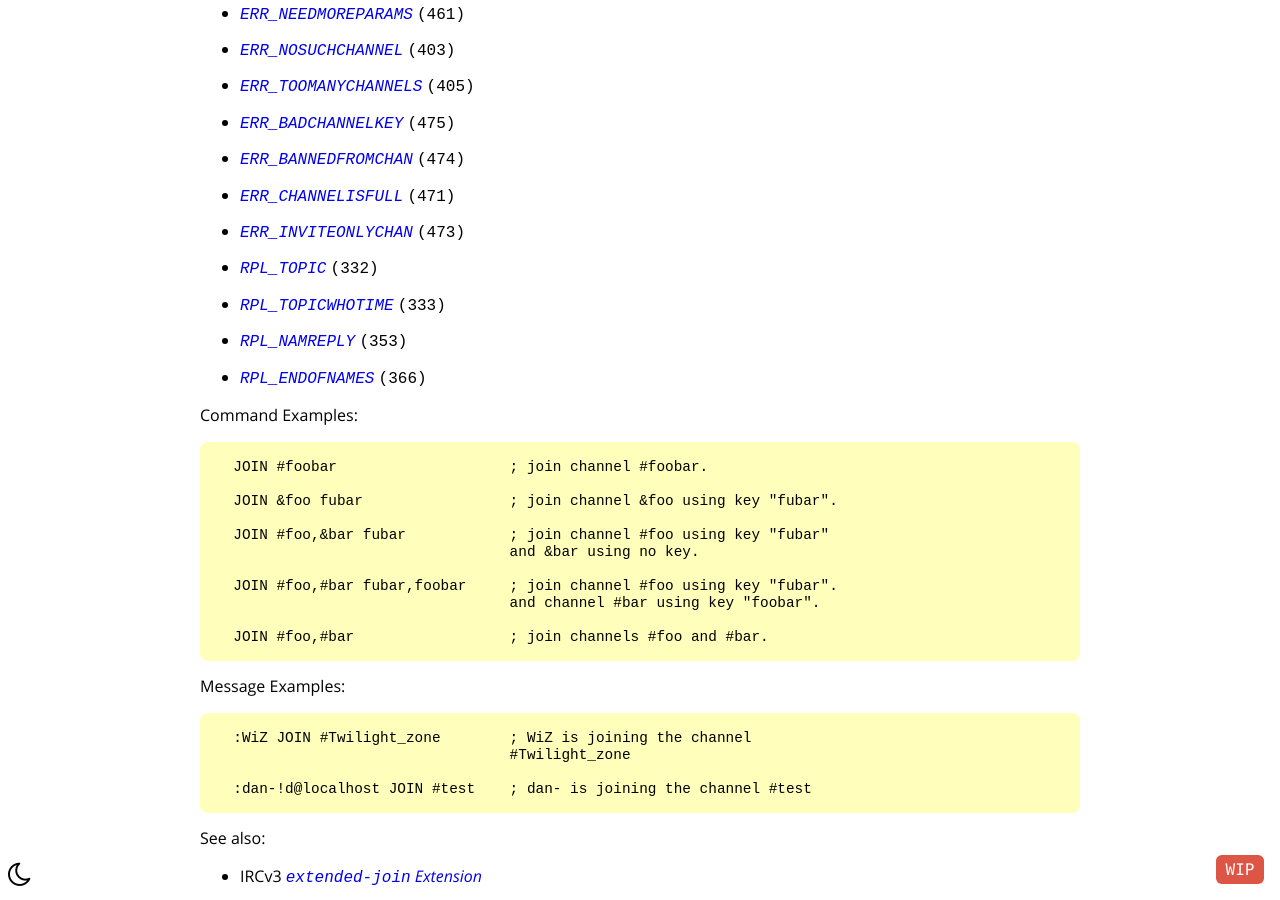
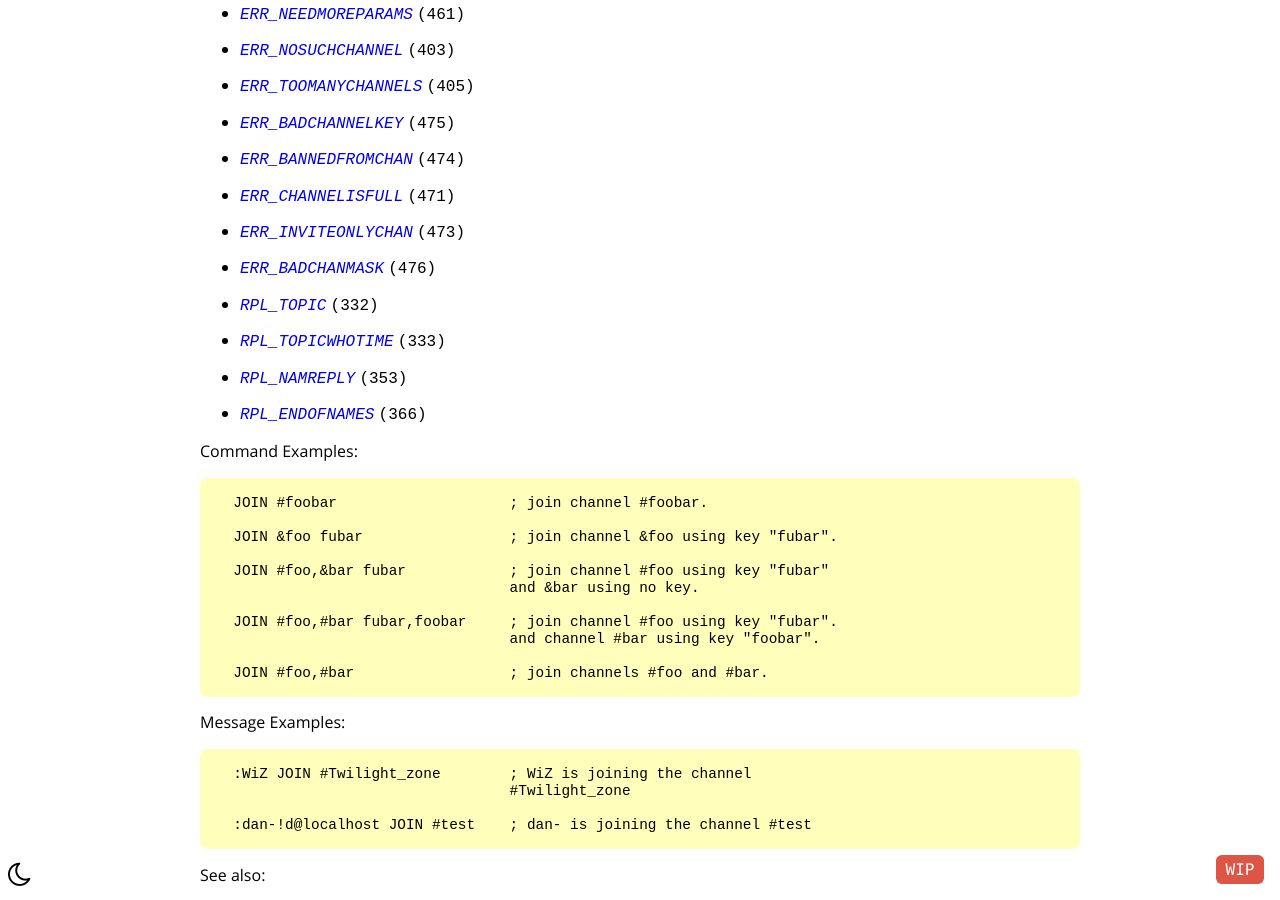
Before and after one commit to ircdocs/modern-irc, a Jekyll site: the page built from index.md, in a window 1280 px wide and 900 px high, scrolled down 28547 px. Built offline with Jekyll 4.4.1, drawn with Linux system fonts in a browser that asks for light colours; the table of contents is made by our own code.

Commit message:
Include ERR_BADCHANMASK in JOIN (#197)
Given a bad name to create a new channel (i.e. without # at the beginning), server should reply with ERR_BADCHANMASK

```diff
--- a/_includes/messages/channel.md
+++ b/_includes/messages/channel.md
@@ -37,6 +37,7 @@ Numeric Replies:
 * {% numeric ERR_BANNEDFROMCHAN %}
 * {% numeric ERR_CHANNELISFULL %}
 * {% numeric ERR_INVITEONLYCHAN %}
+* {% numeric ERR_BADCHANMASK %}
 * {% numeric RPL_TOPIC %}
 * {% numeric RPL_TOPICWHOTIME %}
 * {% numeric RPL_NAMREPLY %}
```
